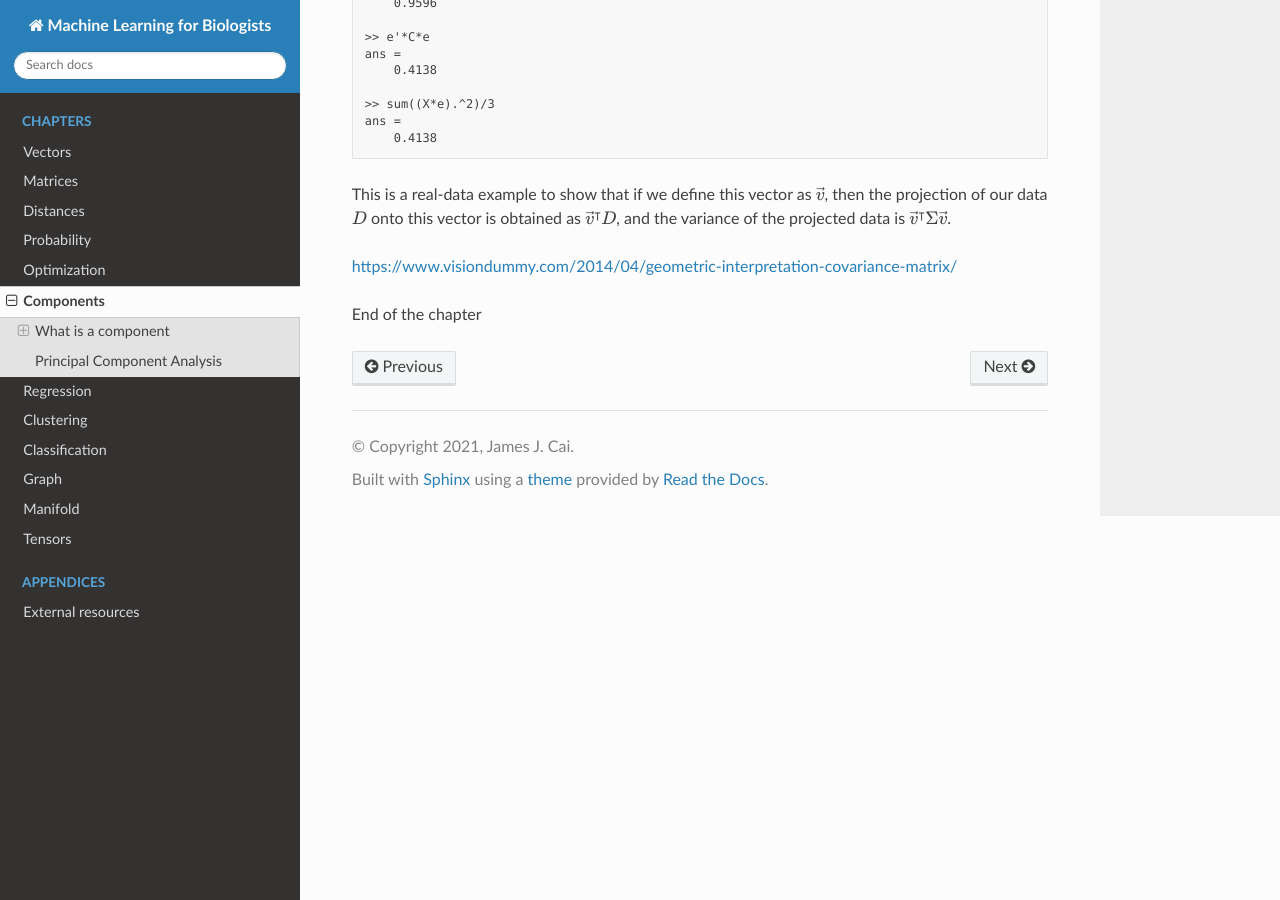
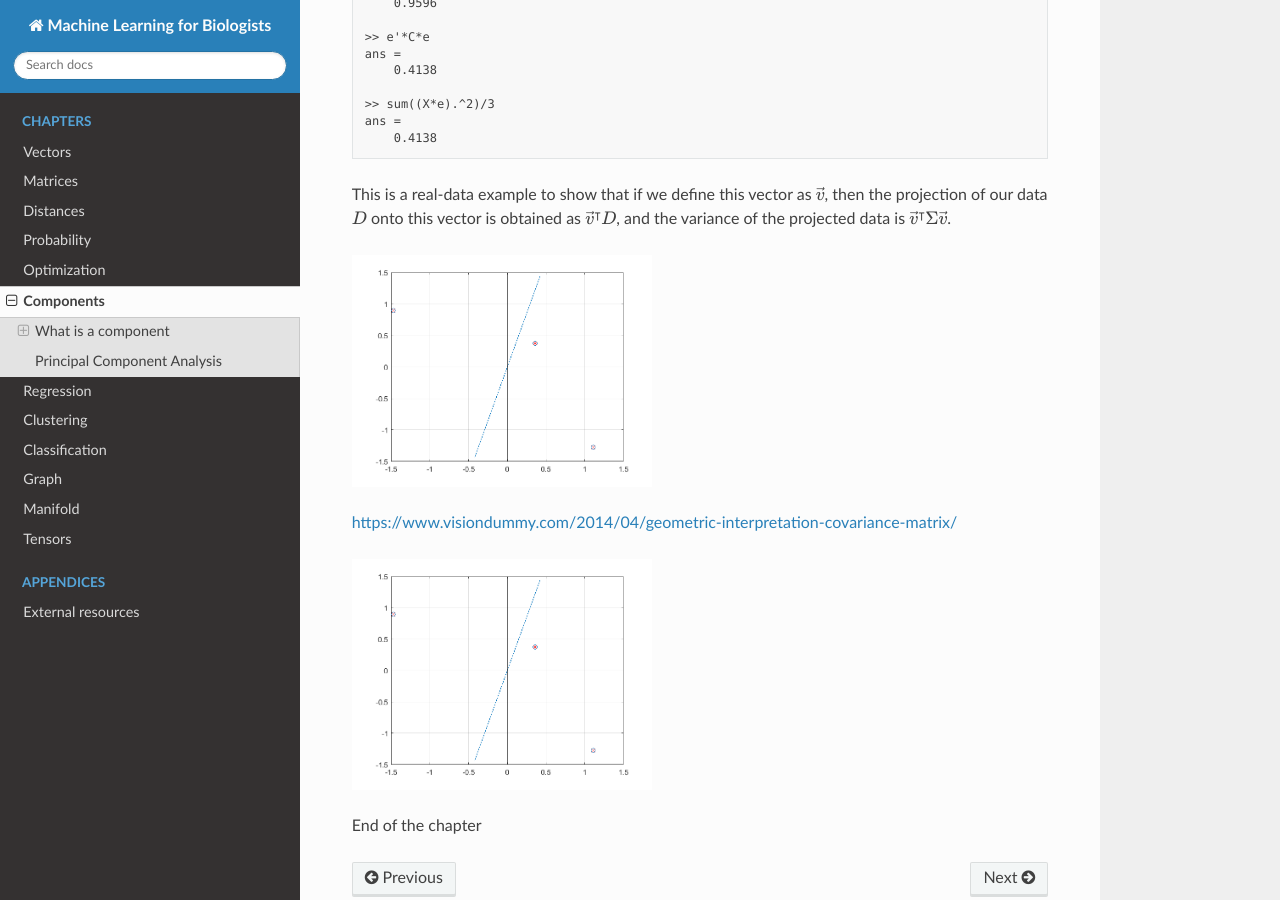
Before and after one commit to jamesjcai/readthedocs_ml4b, a Sphinx documentation site: the page built from docs/chapter_components.rst, in a window 1280 px wide and 900 px high, scrolled down 1286 px. Built offline with Sphinx 7.4.7 and the Read the Docs theme 2.0.0, drawn with Linux system fonts in a browser that asks for light colours; formulas are drawn with MathJax 3.

Commit message:
Update chapter_components.rst

```diff
--- a/docs/chapter_components.rst
+++ b/docs/chapter_components.rst
@@ -71,13 +71,18 @@ Principal Component Analysis (PCA) is the corner stone of machine learning metho
 This is a real-data example to show that if we define this vector as :math:`\vec{v}`, then the projection of our data :math:`D` onto this vector is obtained as
 :math:`\vec{v}^{\intercal} D`, and the variance of the projected data is :math:`\vec{v}^{\intercal} \Sigma \vec{v}`.
 
+|pca|
+
 https://www.visiondummy.com/2014/04/geometric-interpretation-covariance-matrix/
 
-.. |Substitution Name| image:: https://raw.githubusercontent.com/jamesjcai/readthedocs_ml4b/main/docs/img/pca_example.png
+|Substitution_Name|
+
+.. |Substitution_Name| image:: https://raw.githubusercontent.com/jamesjcai/readthedocs_ml4b/main/docs/img/pca_example.png
   :width: 300
   :alt: Alternative text
+  :target: https://raw.githubusercontent.com/jamesjcai/readthedocs_ml4b/main/docs/img/pca_example.png
 
-.. |Substitution Name| image:: docs/img/pca_example.png
+.. |pca| image:: img/pca_example.png
   :width: 300
   :alt: Alternative text
 
```
